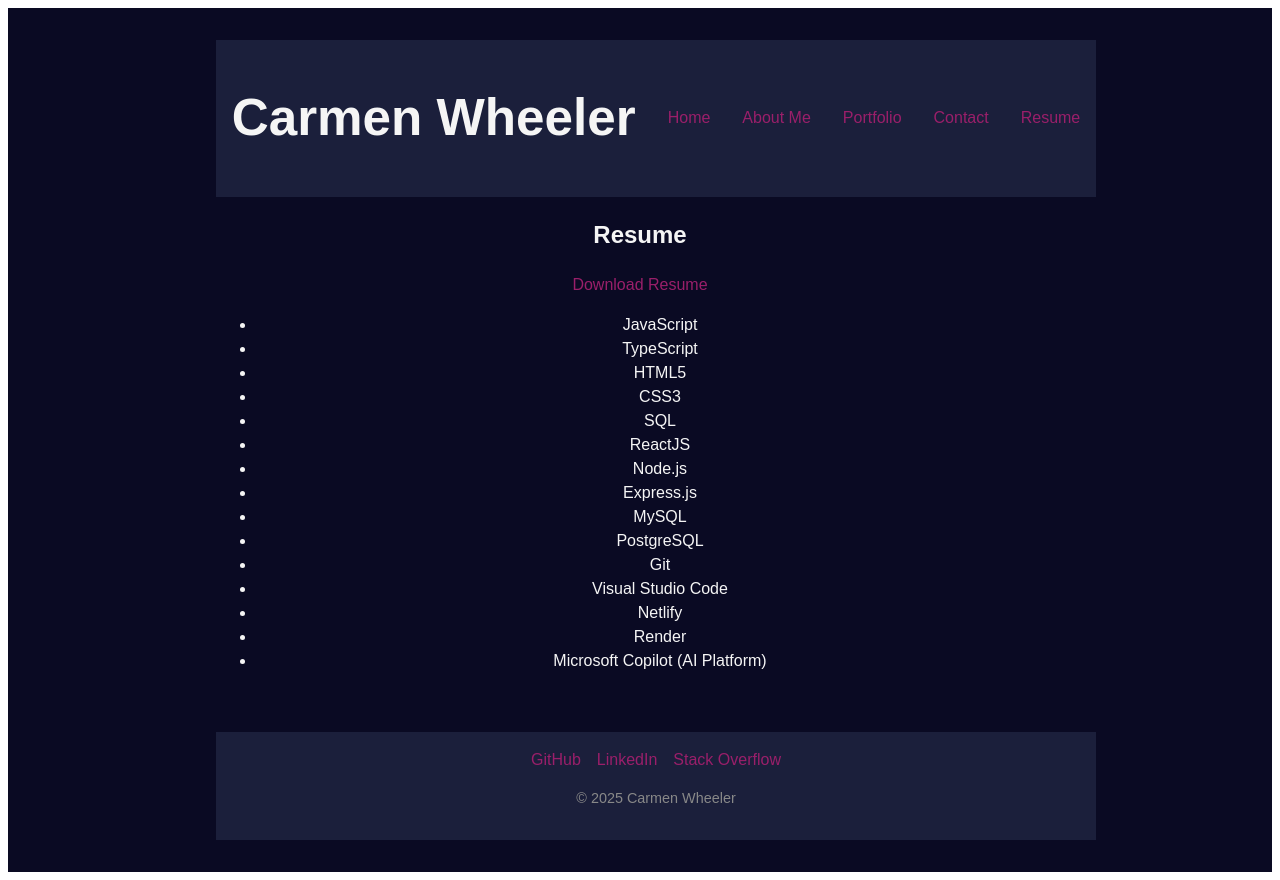
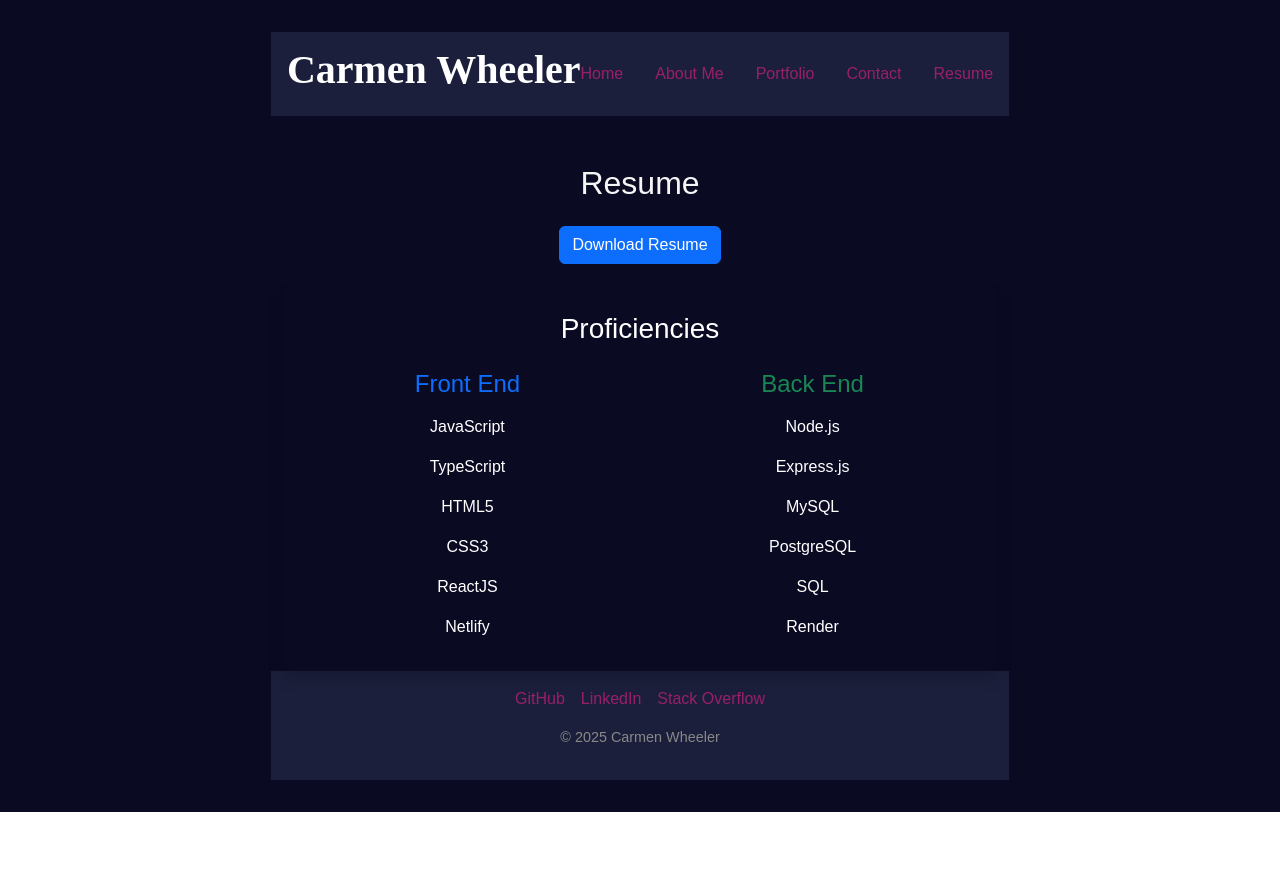
Before and after one commit to OutsideofemiT/Portfolio_CW, a React (Vite) app: page /resume in a window 1280 px wide. After the commit the page ends 812 px from the top, so only its background shows below. Built offline with nearby package versions, Linux system fonts and the light colour scheme.

Commit message:
updating resume, styling, html

```diff
--- a/package.json
+++ b/package.json
@@ -11,6 +11,7 @@
     "preview": "vite preview"
   },
   "dependencies": {
+    "framer-motion": "^12.4.7",
     "react": "^19.0.0",
     "react-dom": "^19.0.0",
     "react-router-dom": "^7.2.0"
--- /dev/null
+++ b/public/index.html
@@ -0,0 +1,16 @@
+<!DOCTYPE html>
+<html lang="en">
+  <head>
+    <meta charset="UTF-8">
+    <meta name="viewport" content="width=device-width, initial-scale=1.0">
+    <title>My Portfolio</title>
+    <link rel="stylesheet" href="./assets/index.css">
+    <script type="module" crossorigin src="/assets/index-cj1YGaNt.js"></script>
+    <link rel="stylesheet" crossorigin href="/assets/index-BiGeqkDr.css">
+    <link href="https://fonts.googleapis.com/css2?family=Dancing+Script:wght@400;700&display=swap" rel="stylesheet">
+  </head>
+  <body>
+    <div id="root"></div>
+
+  </body>
+</html>
--- a/src/assets/styles/App.css
+++ b/src/assets/styles/App.css
@@ -108,3 +108,9 @@ footer {
   align-items: center;
   width: 100%;
 }
+
+.Resume ul {
+  list-style: none !important;
+  padding: 0 !important;
+  margin: 0 auto !important;
+}
--- a/src/assets/styles/index.css
+++ b/src/assets/styles/index.css
@@ -259,3 +259,16 @@ button:focus-visible {
   align-items: center;
   width: 100%;
 }
+.Resume ul {
+  list-style: none !important;
+  padding: 0 !important;
+  margin: 0 auto !important;
+}
+
+.signature {
+  font-family: 'Dancing Script', cursive;
+  font-size: 2.5rem; /* Adjust size as needed */
+  font-weight: 700;
+  color: #fff; /* Adjust color based on your background */
+  text-align: center;
+}
--- a/src/components/Header.jsx
+++ b/src/components/Header.jsx
@@ -1,10 +1,10 @@
-import React from 'react';
-import Navigation from './Navigation';
+import React from "react";
+import Navigation from "./Navigation";
 
 const Header = () => {
   return (
-    <header>
-      <h1>Carmen Wheeler</h1>
+    <header className="header-container">
+      <h1 className="signature">Carmen Wheeler</h1>
       <Navigation />
     </header>
   );
--- a/src/main.jsx
+++ b/src/main.jsx
@@ -1,9 +1,9 @@
+import 'bootstrap/dist/css/bootstrap.min.css';
 import React from 'react';
 import { createRoot } from 'react-dom/client';
 import { BrowserRouter } from 'react-router-dom';
 import App from './App';
 import './assets/styles/index.css';
-
 const rootElement = document.getElementById('root');
 const root = createRoot(rootElement);
 
--- a/src/pages/Resume.jsx
+++ b/src/pages/Resume.jsx
@@ -1,26 +1,82 @@
+import { motion } from "framer-motion";
+
 const Resume = () => {
   return (
-    <section>
-      <h2>Resume</h2>
-      <a href="path_to_resume.pdf" download>Download Resume</a>
-      <ul>
-        <li>JavaScript</li>
-        <li>TypeScript</li>
-        <li>HTML5</li>
-        <li>CSS3</li>
-        <li>SQL</li>
-        <li>ReactJS</li>
-        <li>Node.js</li>
-        <li>Express.js</li>
-        <li>MySQL</li>
-        <li>PostgreSQL</li>
-        <li>Git</li>
-        <li>Visual Studio Code</li>
-        <li>Netlify</li>
-        <li>Render</li>
-        <li>Microsoft Copilot (AI Platform)</li>
-      </ul>
-    </section>
+    <motion.section
+      className="container mt-5"
+      initial={{ opacity: 0, y: 50 }} // Starts off-screen
+      animate={{ opacity: 1, y: 0 }} // Slides up and fades in
+      transition={{ duration: 0.8 }}
+    >
+      <h2 className="text-center mb-4">Resume</h2>
+
+      {/* Resume Download Link */}
+      <motion.div
+        className="text-center mb-4"
+        initial={{ opacity: 0 }}
+        animate={{ opacity: 1 }}
+        transition={{ delay: 0.5, duration: 0.5 }}
+      >
+        <a
+          href="./assets/resume/CW_Tech_Resume.pdf"
+          download
+          className="btn btn-primary"
+        >
+          Download Resume
+        </a>
+      </motion.div>
+
+      {/* Proficiencies Section */}
+      <motion.div
+        className="card shadow p-4 bg-transparent border-0"
+        initial={{ opacity: 0, scale: 0.9 }}
+        animate={{ opacity: 1, scale: 1 }}
+        transition={{ delay: 0.7, duration: 0.6 }}
+      >
+        <h3 className="text-center text-white">Proficiencies</h3>
+
+        {/* Grid Layout for Front-End & Back-End Skills */}
+        <div className="row mt-3">
+
+          {/* Front End Skills */}
+          <motion.div
+            className="col-md-6"
+            initial={{ opacity: 0, x: -50 }}
+            animate={{ opacity: 1, x: 0 }}
+            transition={{ delay: 1, duration: 0.6 }}
+          >
+            <h4 className="text-primary">Front End</h4>
+            <ul className="list-group bg-transparent">
+              <li className="list-group-item bg-transparent border-0 text-white">JavaScript</li>
+              <li className="list-group-item bg-transparent border-0 text-white">TypeScript</li>
+              <li className="list-group-item bg-transparent border-0 text-white">HTML5</li>
+              <li className="list-group-item bg-transparent border-0 text-white">CSS3</li>
+              <li className="list-group-item bg-transparent border-0 text-white">ReactJS</li>
+              <li className="list-group-item bg-transparent border-0 text-white">Netlify</li>
+            </ul>
+          </motion.div>
+
+          {/* Back End Skills */}
+          <motion.div
+            className="col-md-6"
+            initial={{ opacity: 0, x: 50 }}
+            animate={{ opacity: 1, x: 0 }}
+            transition={{ delay: 1.2, duration: 0.6 }}
+          >
+            <h4 className="text-success">Back End</h4>
+            <ul className="list-group bg-transparent">
+              <li className="list-group-item bg-transparent border-0 text-white">Node.js</li>
+              <li className="list-group-item bg-transparent border-0 text-white">Express.js</li>
+              <li className="list-group-item bg-transparent border-0 text-white">MySQL</li>
+              <li className="list-group-item bg-transparent border-0 text-white">PostgreSQL</li>
+              <li className="list-group-item bg-transparent border-0 text-white">SQL</li>
+              <li className="list-group-item bg-transparent border-0 text-white">Render</li>
+            </ul>
+          </motion.div>
+
+        </div>
+      </motion.div>
+    </motion.section>
   );
 };
 
```
Also changed, not shown: 1 other file (tests, documents, lock files or other folders).
